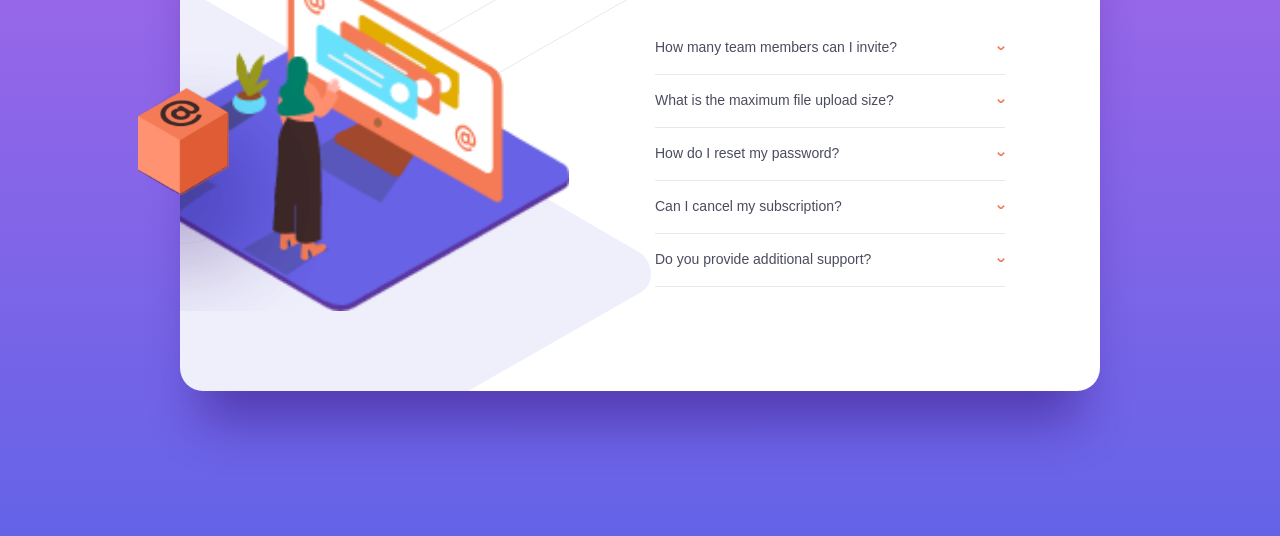
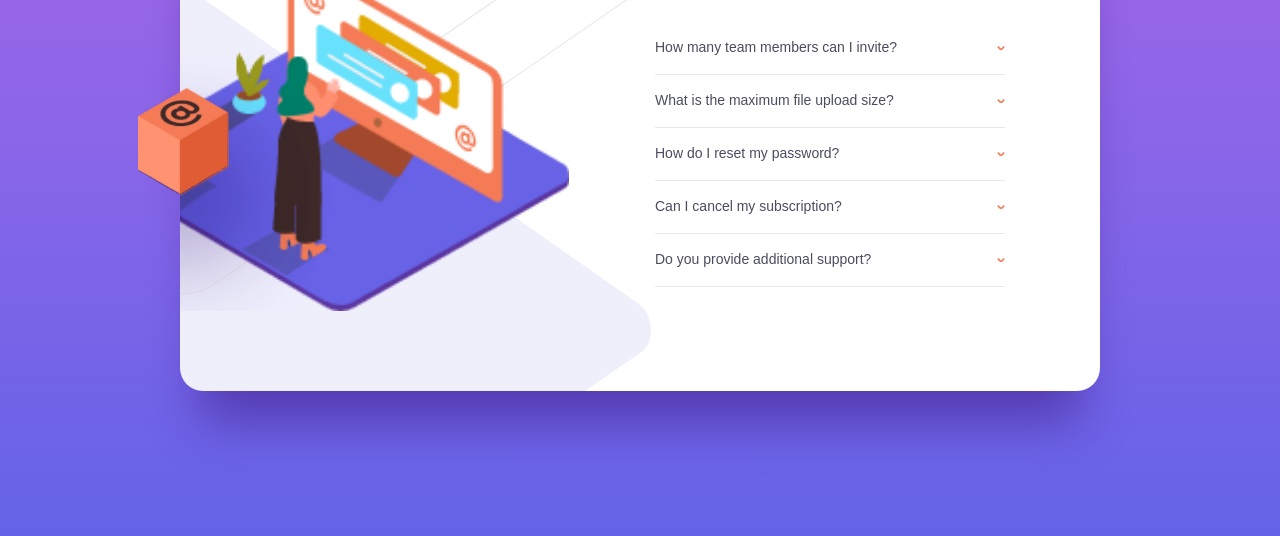
Before and after one commit to Cvellle/Accordion-Quantox, a website built with webpack: page index.html in a window 1280 px wide. Shown: the part 264-800 px from the top of the page. Built offline with nearby package versions, Linux system fonts and the light colour scheme.

Commit message:
background

```diff
--- a/assets/styles/modules/accordion.scss
+++ b/assets/styles/modules/accordion.scss
@@ -84,6 +84,7 @@
 
         &:before {
           @include desktop {
+          padding: 12.125rem 0 0 0;
           position: absolute;
           content: "";
           top: rem(-364);
@@ -93,7 +94,6 @@
           background-image: url("/assets/images/desktop/bg-pattern-desktop.svg");
           background-size: 100% 100%;
           background-repeat: no-repeat;
-          background-position: top rem(70 + 12) right 0px;
           z-index: 0;
         }
       }
```
Also changed, not shown: dist/index.html, dist/styles.bundle.css.
